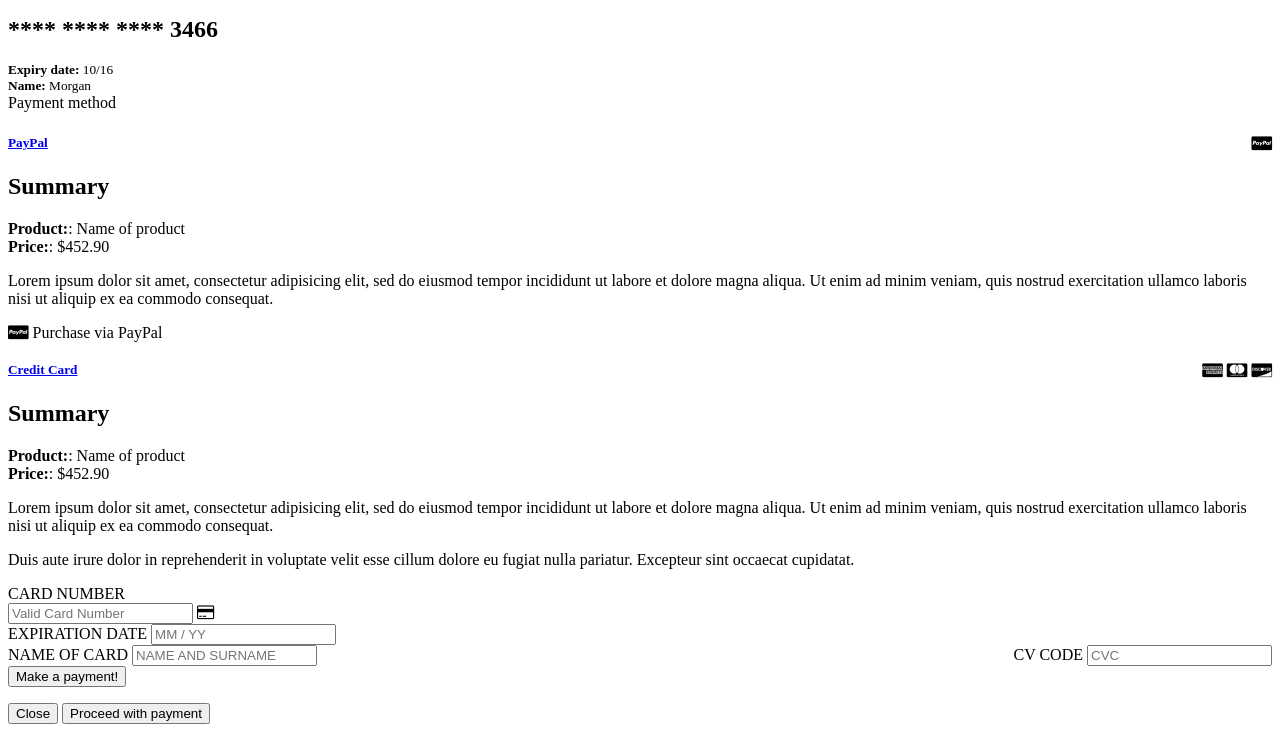
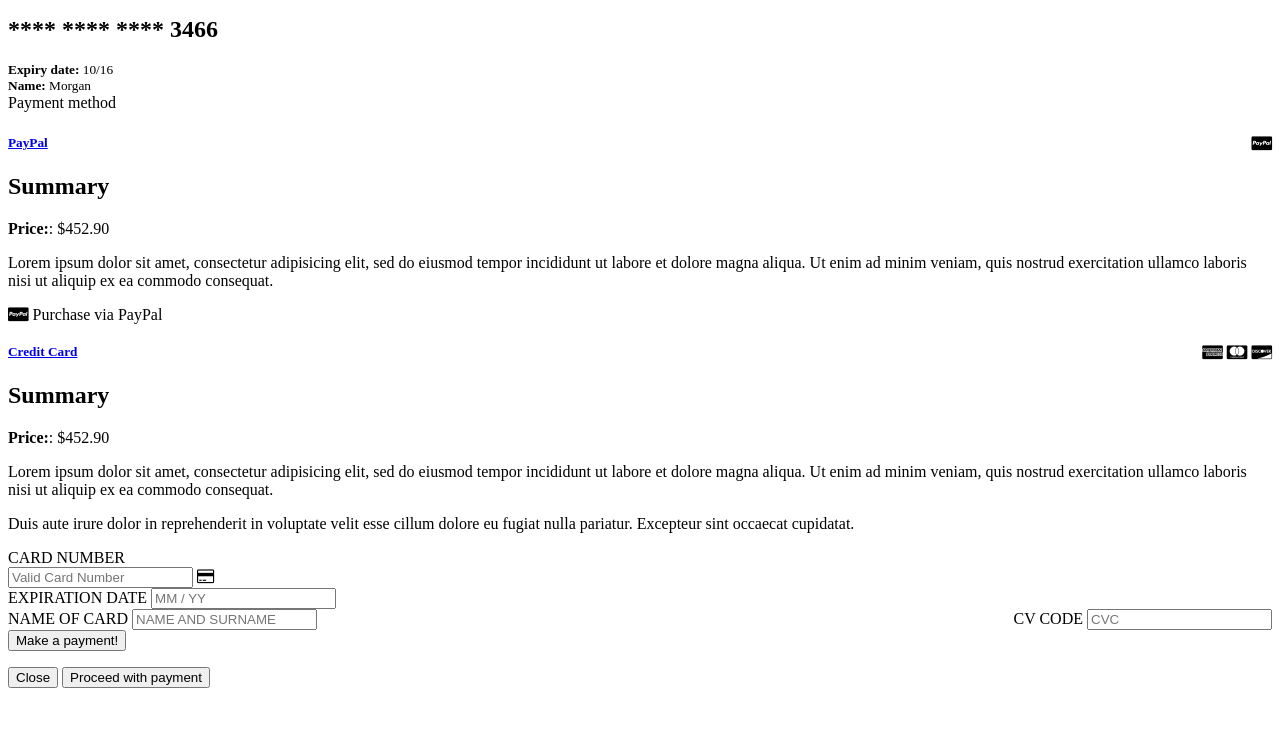
Before and after one commit to DevSheila/QuickTiller, a PHP site: page /checkout.php in a window 1280 px wide. Shown: the part 1268-2000 px from the top of the page. After the commit the page ends 1956 px from the top, so only its background shows below. Run offline with PHP 8.4, Linux system fonts and the light colour scheme; some libraries are stand-ins or nearby versions.

Commit message:
checkout.php added

```diff
--- a/assets/cart/checkout.php
+++ b/assets/cart/checkout.php
@@ -136,7 +136,7 @@
                                     <div class="row">
                                         <div class="col-md-10">
                                             <h2>Summary</h2>
-                                            <strong>Product:</strong>: Name of product <br>
+
                                             <strong>Price:</strong>: <span class="text-navy">$452.90</span>
 
                                             <p class="m-t">
@@ -172,7 +172,7 @@
                                     <div class="row">
                                         <div class="col-md-4">
                                             <h2>Summary</h2>
-                                            <strong>Product:</strong>: Name of product <br>
+
                                             <strong>Price:</strong>: <span class="text-navy">$452.90</span>
 
                                             <p class="m-t">
```
